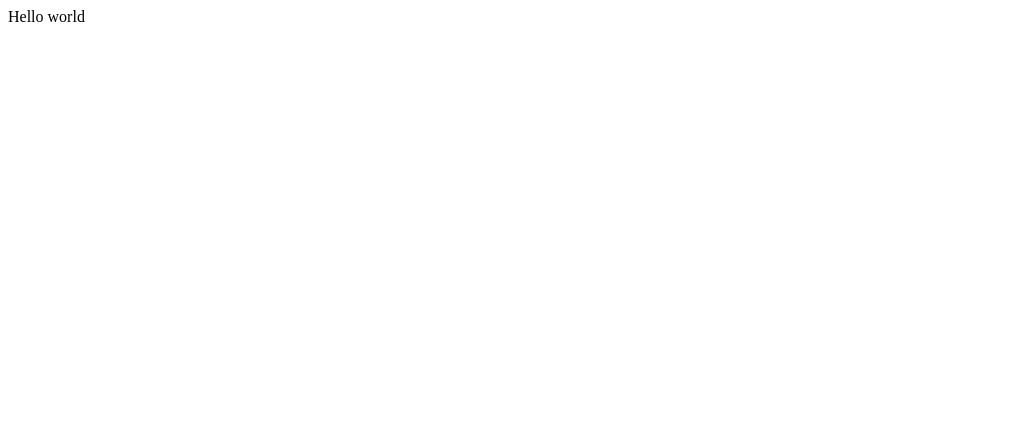
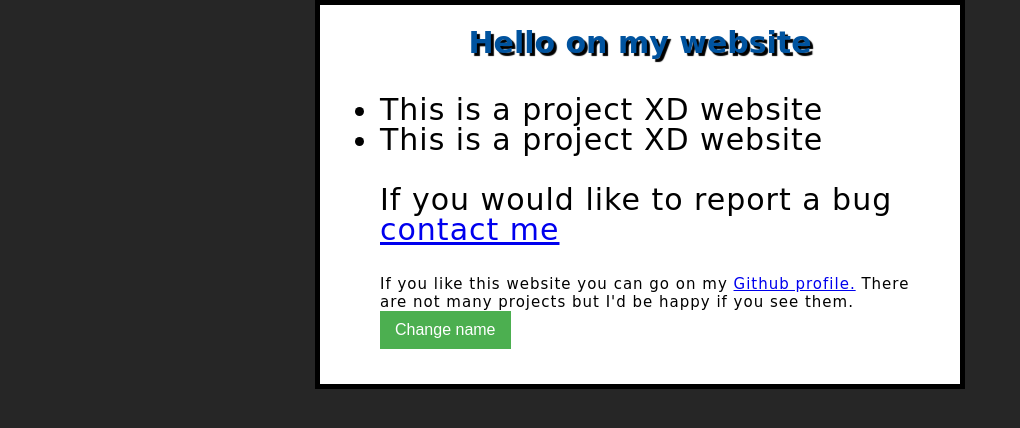
Before and after one commit to juniordeveloper7/juniordeveloper7.github.io, a plain HTML site: page xd.html in a window 1280 px wide. Shown: the whole page, without its empty margins (0-1020 px from the left). Drawn offline with Linux system fonts and the light colour scheme; a web font is replaced by a local one.

Commit message:
Update xd.html

```diff
--- a/xd.html
+++ b/xd.html
@@ -1,6 +1,26 @@
+<!DOCTYPE html>
 <html>
-<header><title>This is title</title></header>
-<body>
-Hello world
-</body>
+  <head>
+<link href="styles/style.css" rel="stylesheet" type="text/css">
+    <meta charset="utf-8">
+    <title>@teensk8</title>
+    <link rel="icon" type="image/png" href="icon.png">
+<link href="https://fonts.googleapis.com/css?family=Coiny" rel="stylesheet">
+  </head>
+  <body>
+<h1>Hello on my website</h1>
+<ul>
+<li>This is a project XD website</li>
+<li>This is a project XD website</li>
+<p>If you would like to report a bug
+<a href="mailto:contact@juniordev.me?subject=Contact%20from%20juniordev.me&body=I%20am%20contacting%20to%20ask%20you:">contact me</a>
+</p>
+      <p1>If you like this website you can go on my
+          <a href="https://github.com/teensk8">Github profile.</a>
+          There are not many projects but I'd be happy if you see them.
+      </p1>
+
+      <button>Change name</button>
+    <script src="scripts/main.js"></script>
+  </body>
 </html>
```
